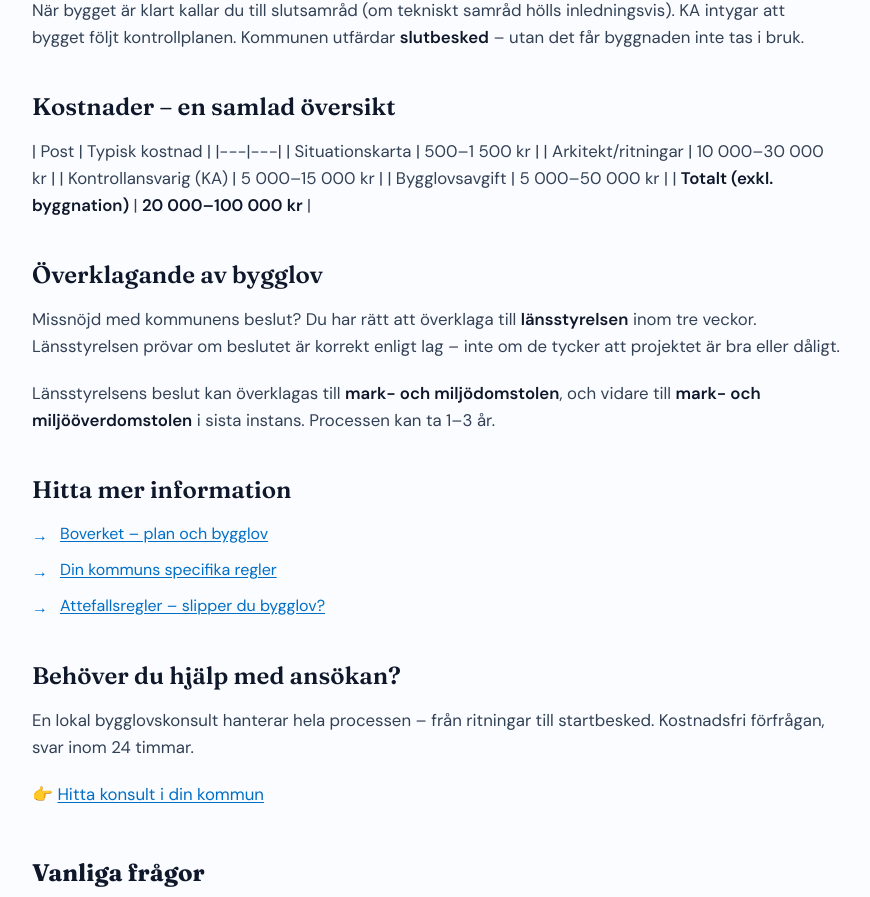
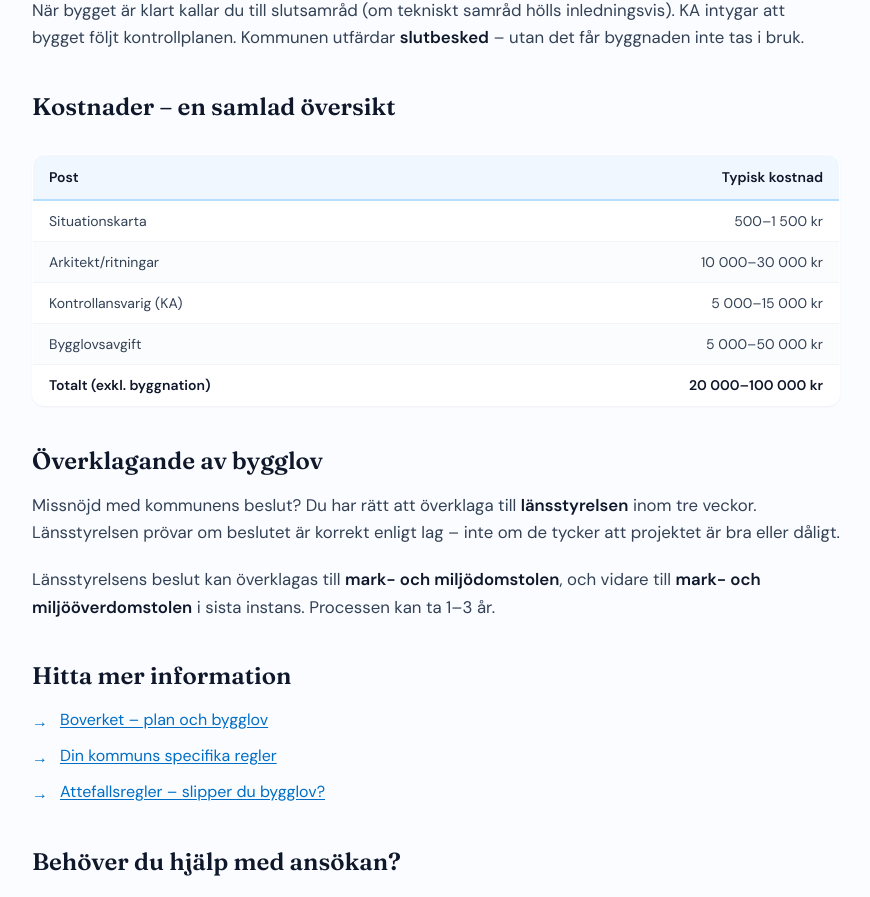
Before and after one commit to rijo01/bygglov24, a Next.js app: page /guide/ansokan in a window 1280 px wide. Shown: the part 4992-5889 px from the top of the page, without its empty margins (0-870 px from the left). Built offline with nearby package versions, Linux system fonts and the light colour scheme.

Commit message:
Fix MDX table rendering with remark-gfm + table styling

```diff
--- a/package.json
+++ b/package.json
@@ -15,6 +15,7 @@
     "next-mdx-remote": "^6.0.0",
     "react": "^19.0.0",
     "react-dom": "^19.0.0",
+    "remark-gfm": "^4.0.1",
     "tailwind-merge": "^2.3.0"
   },
   "devDependencies": {
--- a/src/app/atgard/[slug]/page.tsx
+++ b/src/app/atgard/[slug]/page.tsx
@@ -2,6 +2,7 @@ import type { Metadata } from "next";
 import { notFound } from "next/navigation";
 import Link from "next/link";
 import { MDXRemote } from "next-mdx-remote/rsc";
+import remarkGfm from "remark-gfm";
 import { getAtgard, getAllAtgarder } from "@/lib/content";
 import LeadForm from "@/components/LeadForm";
 
@@ -149,7 +150,7 @@ export default async function AtgardPage({ params }: Props) {
 
               {/* MDX body */}
               <div className="prose-bygglov">
-                <MDXRemote source={content} />
+                <MDXRemote source={content} options={{ mdxOptions: { remarkPlugins: [remarkGfm] } }} />
               </div>
 
               {/* FAQ */}
--- a/src/app/globals.css
+++ b/src/app/globals.css
@@ -95,6 +95,37 @@ h1, h2, h3, h4 {
   @apply border-l-4 border-brand-400 pl-5 py-1 bg-brand-50 rounded-r-lg my-6 italic text-slate-600;
 }
 
+/* GFM tables */
+.prose-bygglov table {
+  @apply w-full my-8 text-sm border-collapse overflow-hidden rounded-xl border border-[#dce8f5] shadow-sm bg-white;
+}
+
+.prose-bygglov thead {
+  @apply bg-brand-50;
+}
+
+.prose-bygglov th {
+  @apply px-4 py-3 text-left font-semibold text-slate-900 border-b-2 border-brand-200;
+}
+
+.prose-bygglov td {
+  @apply px-4 py-2.5 text-slate-700 border-t border-slate-100 align-top;
+}
+
+.prose-bygglov tbody tr:nth-child(even) {
+  @apply bg-slate-50/60;
+}
+
+.prose-bygglov tbody tr:hover {
+  @apply bg-brand-50/50;
+}
+
+/* Right-align last column (typically price) */
+.prose-bygglov th:last-child,
+.prose-bygglov td:last-child {
+  @apply text-right tabular-nums;
+}
+
 /* Step number styling */
 .step-number {
   @apply inline-flex items-center justify-center w-8 h-8 rounded-full bg-brand-600 text-white text-sm font-bold shrink-0;
--- a/src/app/guide/[slug]/page.tsx
+++ b/src/app/guide/[slug]/page.tsx
@@ -2,6 +2,7 @@ import type { Metadata } from "next";
 import { notFound } from "next/navigation";
 import Link from "next/link";
 import { MDXRemote } from "next-mdx-remote/rsc";
+import remarkGfm from "remark-gfm";
 import fs from "fs";
 import path from "path";
 import matter from "gray-matter";
@@ -164,7 +165,7 @@ export default async function GuidePage({ params }: Props) {
               </div>
 
               <div className="prose-bygglov">
-                <MDXRemote source={content} />
+                <MDXRemote source={content} options={{ mdxOptions: { remarkPlugins: [remarkGfm] } }} />
               </div>
 
               {fm.faq && fm.faq.length > 0 && (
--- a/src/app/kommun/[slug]/page.tsx
+++ b/src/app/kommun/[slug]/page.tsx
@@ -2,6 +2,7 @@ import type { Metadata } from "next";
 import { notFound } from "next/navigation";
 import Link from "next/link";
 import { MDXRemote } from "next-mdx-remote/rsc";
+import remarkGfm from "remark-gfm";
 import { getKommun, getAllKommuner } from "@/lib/content";
 import LeadForm from "@/components/LeadForm";
 
@@ -158,7 +159,7 @@ export default async function KommunPage({ params }: Props) {
 
               {/* MDX body */}
               <div className="prose-bygglov">
-                <MDXRemote source={content} />
+                <MDXRemote source={content} options={{ mdxOptions: { remarkPlugins: [remarkGfm] } }} />
               </div>
 
               {/* FAQ */}
```
Also changed, not shown: 1 other file (tests, documents, lock files or other folders).
